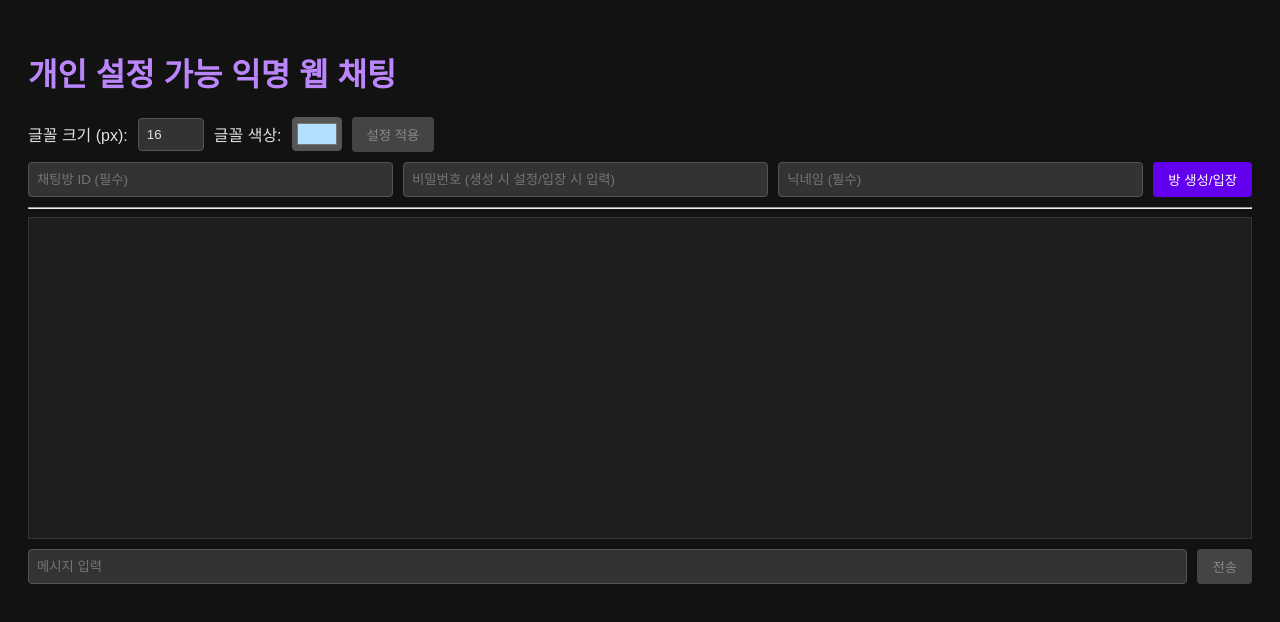
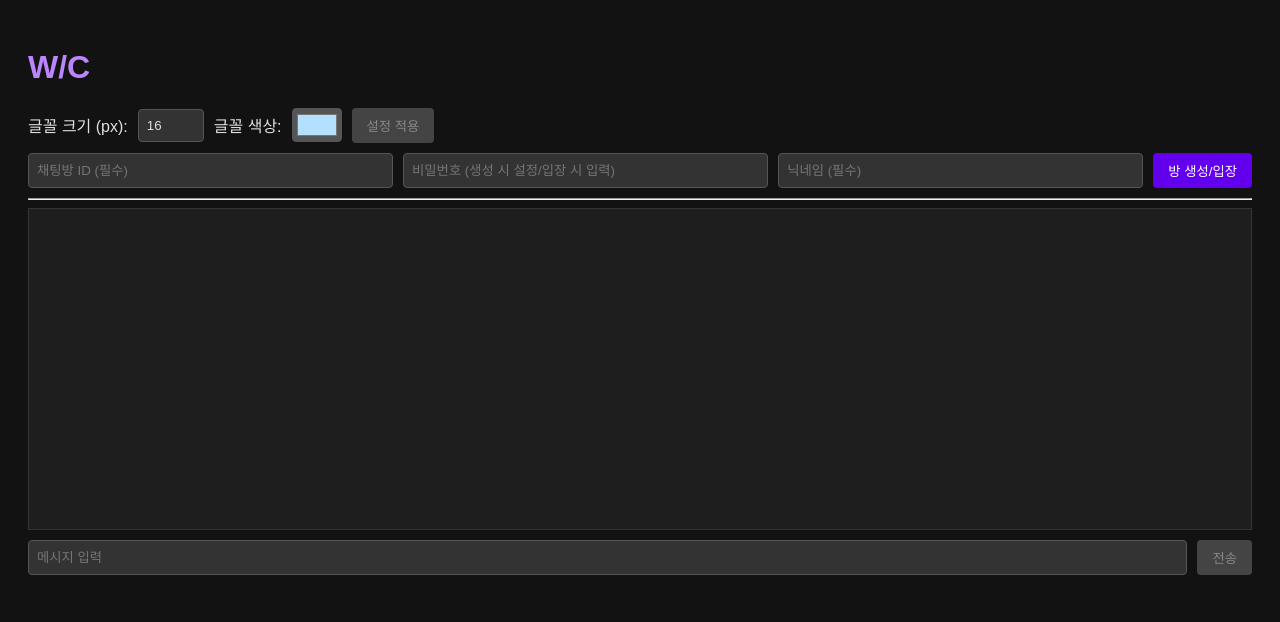
Before and after one commit to spacekjk/ujuuu-chat-app, a website: page index.html in a window 1280 px wide. Drawn offline with Linux system fonts and the light colour scheme.

```diff
--- a/index.html
+++ b/index.html
@@ -2,7 +2,7 @@
 <html lang="ko">
 <head>
     <meta charset="UTF-8">
-    <title>익명 웹 채팅</title>
+    <title>WebChat</title>
     <style>
         /* 다크 모드 스타일 유지 */
         body {
@@ -60,7 +60,7 @@
     </style>
 </head>
 <body>
-    <h1>개인 설정 가능 익명 웹 채팅</h1>
+    <h1>W/C</h1>
 
     <div id="settings-area">
         <label for="font-size">글꼴 크기 (px):</label>
```
